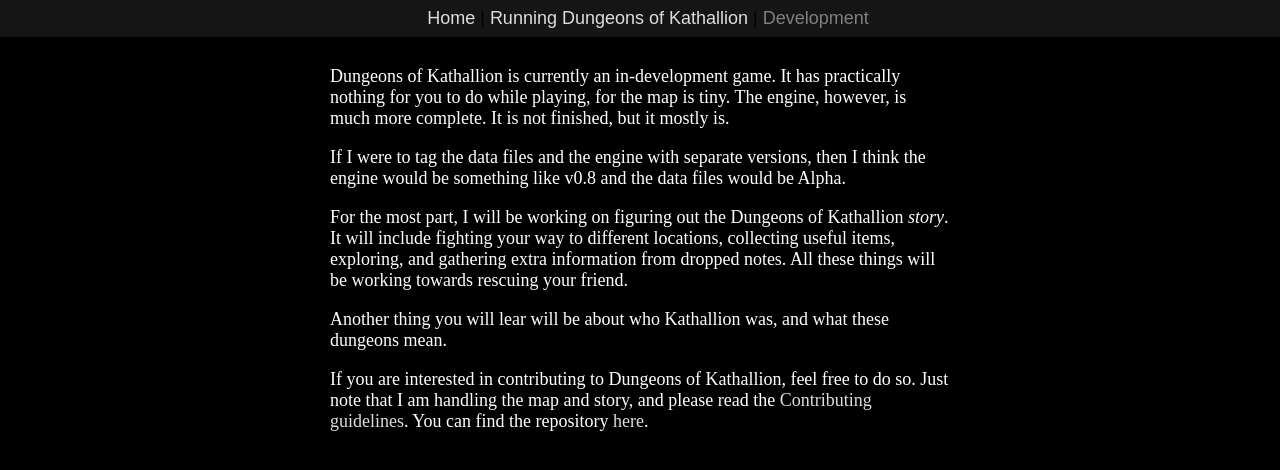
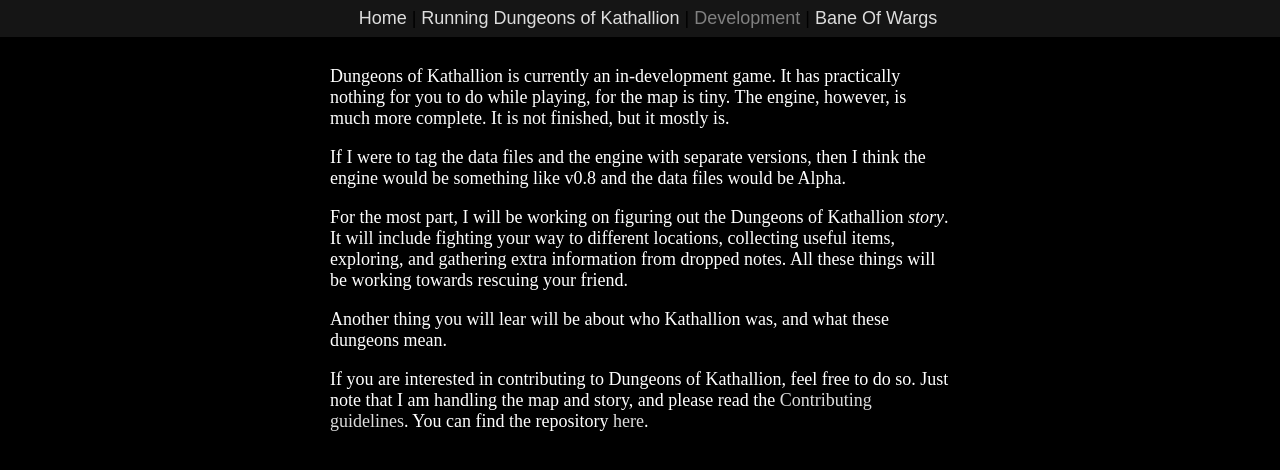
Before and after one commit to Dungeons-of-Kathallion/Dungeons-of-Kathallion.github.io, a plain HTML site: page development.html in a window 1280 px wide. Drawn offline with Linux system fonts and the light colour scheme.

Commit message:
Update development.html

```diff
--- a/development.html
+++ b/development.html
@@ -3,7 +3,7 @@
 	<title>Running Dungeons of Kathallion</title>
 	<body>
 	  <div class="header">
-	    <a href="index.html">Home</a> | <a href="running.html">Running Dungeons of Kathallion</a> | <span class="selected">Development</span>
+	    <a href="index.html">Home</a> | <a href="running.html">Running Dungeons of Kathallion</a> | <span class="selected">Development</span> | <a href="bane-of-wargs">Bane Of Wargs</a>
 	  </div>
 	  <div class="inner">
 
```
